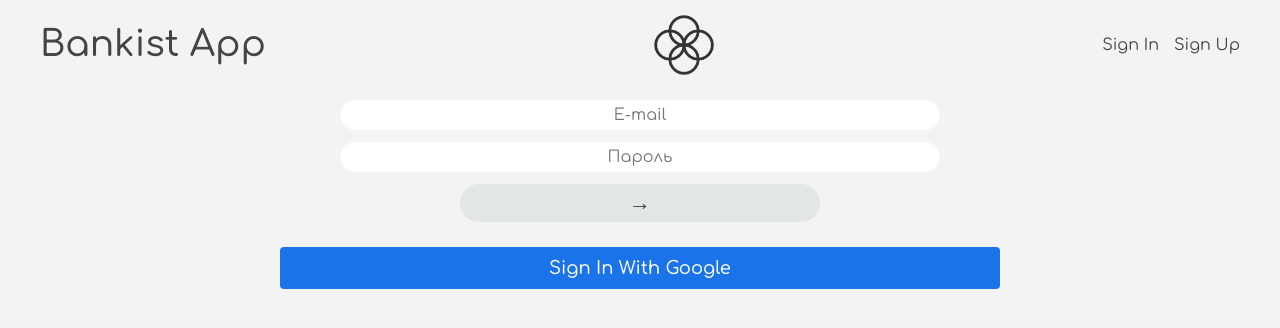
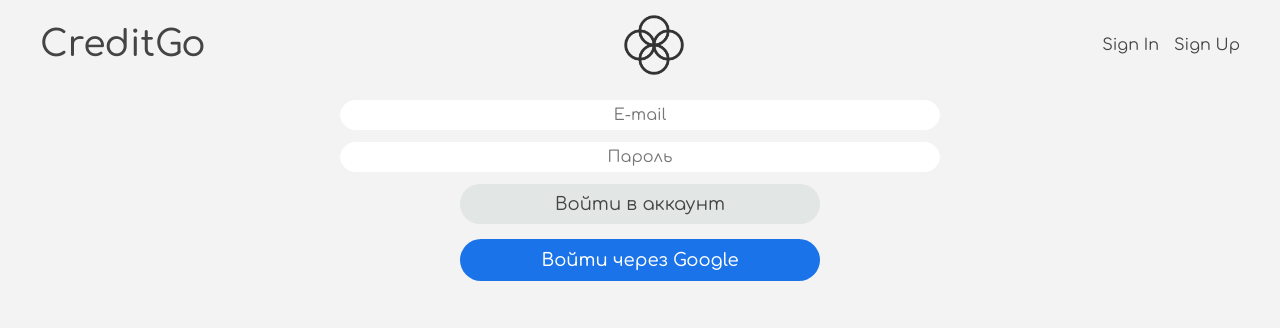
Before and after one commit to lavet13/bankist-app, a React (Create React App) app: page /sign-in in a window 1280 px wide. Shown: the top 328 px of the page. Built offline with nearby package versions, Linux system fonts and the light colour scheme; no server answers.

Commit message:
styles & logo

```diff
--- a/public/index.html
+++ b/public/index.html
@@ -32,7 +32,7 @@
       work correctly both with client-side routing and a non-root public URL.
       Learn how to configure a non-root public URL by running `npm run build`.
     -->
-    <title>Bankist - Finance App</title>
+    <title>CreditGo - Finance App</title>
   </head>
   <body>
     <noscript>You need to enable JavaScript to run this app.</noscript>
--- a/src/components/button/button.styles.jsx
+++ b/src/components/button/button.styles.jsx
@@ -51,10 +51,10 @@ export const ArrowBase = styled.button`
 `;
 
 export const ArrowButton = styled(ArrowBase)`
-  font-size: 22px;
+  font-size: 18px;
   background: #e2e6e4;
   border-radius: 30px;
-  padding: 6px 30px;
+  padding: 10px 30px;
 
   &:hover,
   &:focus {
@@ -97,8 +97,10 @@ export const GoogleButton = styled(ArrowSubmit)`
   white-space: nowrap;
   transition: background-color 0.2s, border 0.2s, box-shadow 0.2s;
   border: 1px solid transparent;
-  width: 60%;
+  width: 30%;
+  border-radius: 40px;
   align-self: center;
+  margin-top: ${({ mt }) => (mt ? '-10px' : '0')};
 
   &:hover {
     color: #fff;
--- a/src/routes/navigation/navigation.component.jsx
+++ b/src/routes/navigation/navigation.component.jsx
@@ -43,7 +43,7 @@ const Navigation = () => {
       {currentUserIsLoading ? null : (
         <NavigationWrapper>
           <Anchor to='/'>
-            <Title>Bankist app</Title>
+            <Title>CreditGo</Title>
           </Anchor>
 
           <Anchor to='/'>
--- a/src/routes/sign-in/sign-in.component.jsx
+++ b/src/routes/sign-in/sign-in.component.jsx
@@ -108,14 +108,15 @@ const SignIn = () => {
               buttonType={BUTTON_TYPE_CLASSES.arrow}
               type='submit'
             >
-              <span>→</span>
+              <span>Войти в аккаунт</span>
             </SignInButton>
           </SignInFormContainer>
           <Button
             onClick={signInWithGoogle}
             buttonType={BUTTON_TYPE_CLASSES.google}
+            mt
           >
-            Sign In With Google
+            Войти через Google
           </Button>
         </Fragment>
       )}
```
